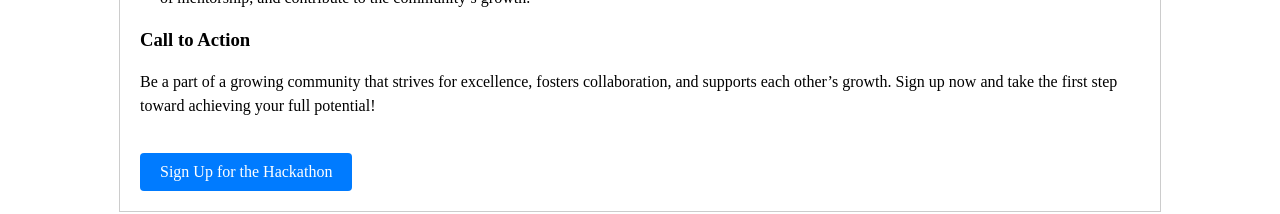
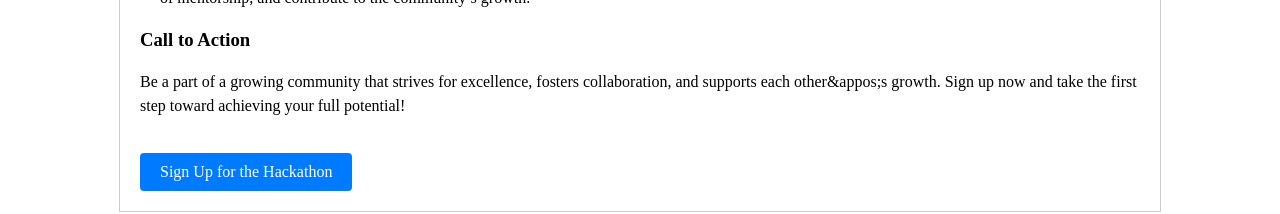
Before and after one commit to npl-coder/NDC-frontend, a React (Vite) app: page / in a window 1280 px wide. Shown: the part 1143-1357 px from the top of the page. Built offline with nearby package versions, Linux system fonts and the light colour scheme.

Commit message:
Minor Changes

```diff
--- a/src/components/Info/Info.jsx
+++ b/src/components/Info/Info.jsx
@@ -37,7 +37,7 @@ const Info = () => {
         </ul>
 
         <h3>Call to Action</h3>
-        <p>Be a part of a growing community that strives for excellence, fosters collaboration, and supports each other’s growth. Sign up now and take the first step toward achieving your full potential!</p>
+        <p>Be a part of a growing community that strives for excellence, fosters collaboration, and supports each other&appos;s growth. Sign up now and take the first step toward achieving your full potential!</p>
 
         {/* SignUp button */}
         <a href="https://docs.google.com/forms/d/e/1FAIpQLSfA_IjFITxmn4x9udiR1XtZhbNjmxQQ6Dj2tASzptcMvgtPsQ/viewform" target="_blank" class="btn">Sign Up for the Hackathon</a>
```
